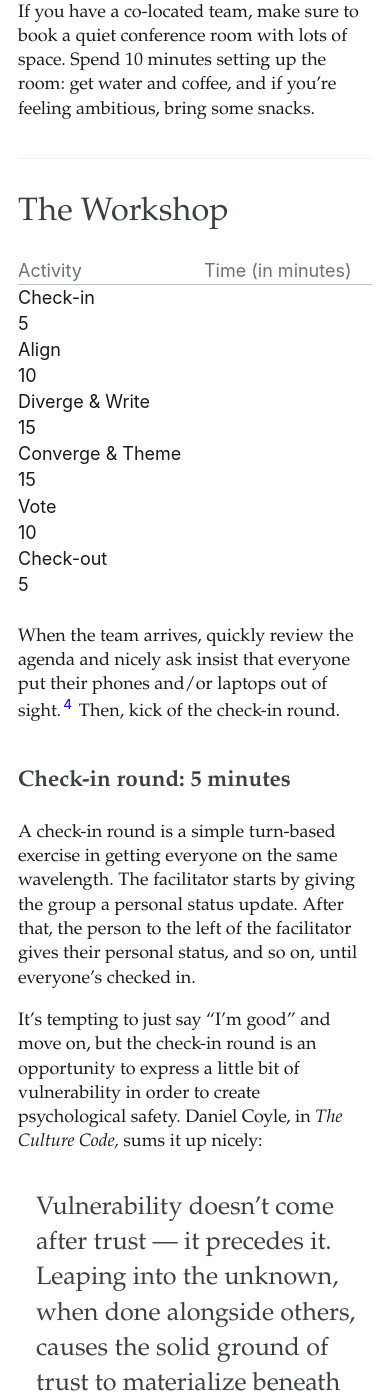
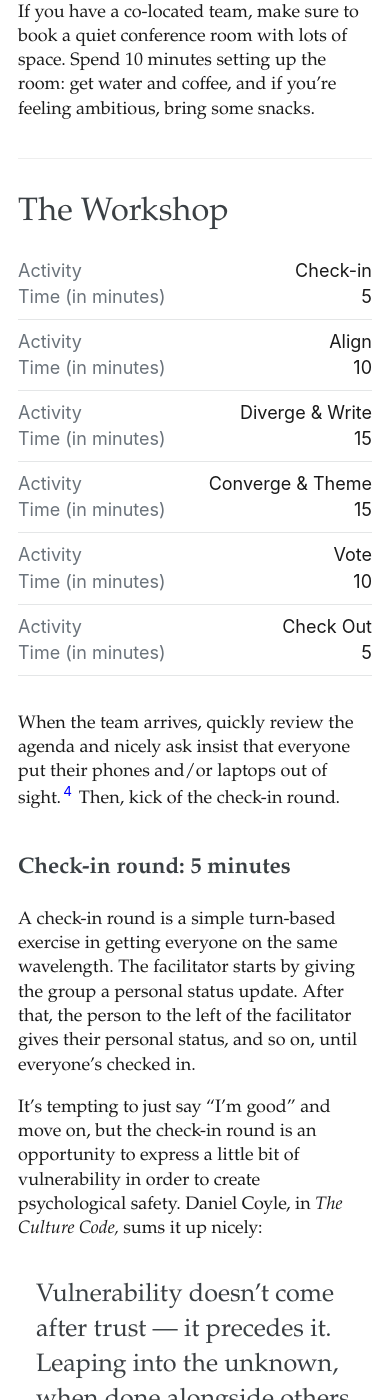
Before and after one commit to ilikescience/ilikescience.github.io, a Jekyll site: the page built from _posts/2018-07-29-design-principles-workshop.markdown, in a window 390 px wide and 1400 px high, scrolled down 4793 px. Built offline with Jekyll 4.4.1, drawn with Linux system fonts in a browser that asks for light colours; some web fonts are replaced; our own code applies the rules of GitHub Pages for plain Markdown files.

Commit message:
fix tables, unicode back arrow

```diff
--- a/_config.yml
+++ b/_config.yml
@@ -32,3 +32,5 @@ plugins:
 exclude:
   - Gemfile
   - Gemfile.lock
+kramdown:
+  footnote_backlink: ↩&#xFE0E;
--- a/_posts/2018-07-29-design-principles-workshop.markdown
+++ b/_posts/2018-07-29-design-principles-workshop.markdown
@@ -94,14 +94,40 @@ If you have a co-located team, make sure to book a quiet conference room with lo
 
 ## The Workshop
 
-| Activity | Time (in minutes) |
-| --- | --- |
-| Check-in | 5 |
-| Align | 10 |
-| Diverge & Write | 15 |
-| Converge & Theme | 15 |
-| Vote | 10 |
-| Check-out | 5 |
+<table class="table--responsive">
+  <thead>
+    <tr>
+      <th>Activity</th>
+      <th>Time (in minutes)</th>
+    </tr>
+  </thead>
+  <tbody>
+    <tr>
+      <td data-label="Activity">Check-in</td>
+      <td data-label="Time (in minutes)">5</td>
+    </tr>
+    <tr>
+      <td data-label="Activity">Align</td>
+      <td data-label="Time (in minutes)">10</td>
+    </tr>
+    <tr>
+      <td data-label="Activity">Diverge & Write</td>
+      <td data-label="Time (in minutes)">15</td>
+    </tr>
+    <tr>
+      <td data-label="Activity">Converge & Theme</td>
+      <td data-label="Time (in minutes)">15</td>
+    </tr>
+    <tr>
+      <td data-label="Activity">Vote</td>
+      <td data-label="Time (in minutes)">10</td>
+    </tr>
+    <tr>
+      <td data-label="Activity">Check Out</td>
+      <td data-label="Time (in minutes)">5</td>
+    </tr>
+  </tbody>
+</table>
 
 When the team arrives, quickly review the agenda and nicely ask insist that everyone put their phones and/or laptops out of sight.[^4] Then, kick of the check-in round.
 
--- a/_sass/_layout.scss
+++ b/_sass/_layout.scss
@@ -131,6 +131,30 @@ img {
 
     td {
         display: table-row;
-        text-overflow: wrap;
+        width: 100%;
+    }
+
+    .table--responsive {
+        thead {
+            display: none;
+        }
+
+        tr {
+            display: block;
+            margin-bottom: 0.5em;
+            padding-bottom: 0.5em;
+            border-bottom: 1px solid $c--gray-lighter;
+        }
+
+        td {
+            display: block;
+            text-align: right;
+        }
+
+        td:before {
+            content: attr(data-label);
+            float: left;
+            color: $c--gray;
+        }
     }
 }
```
